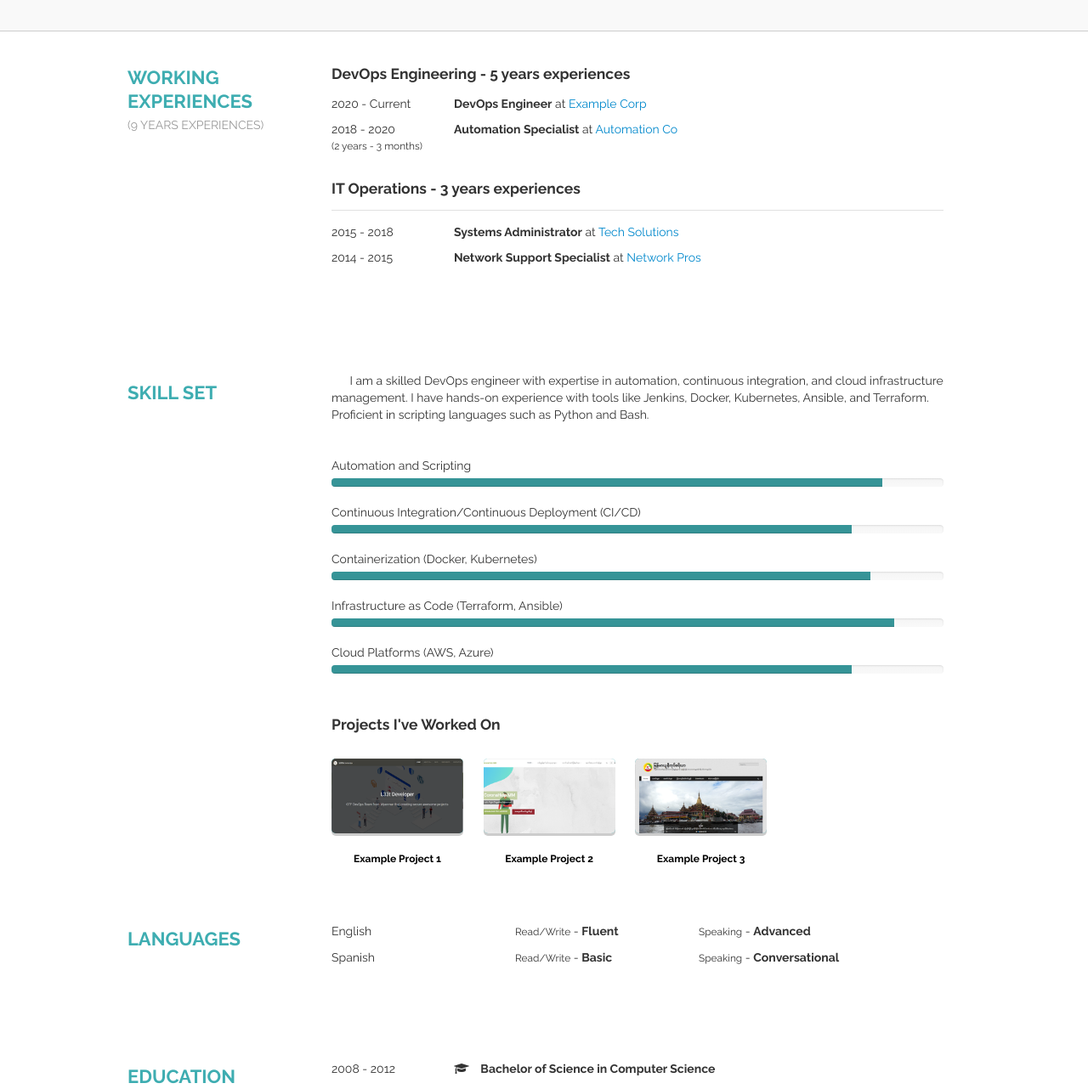
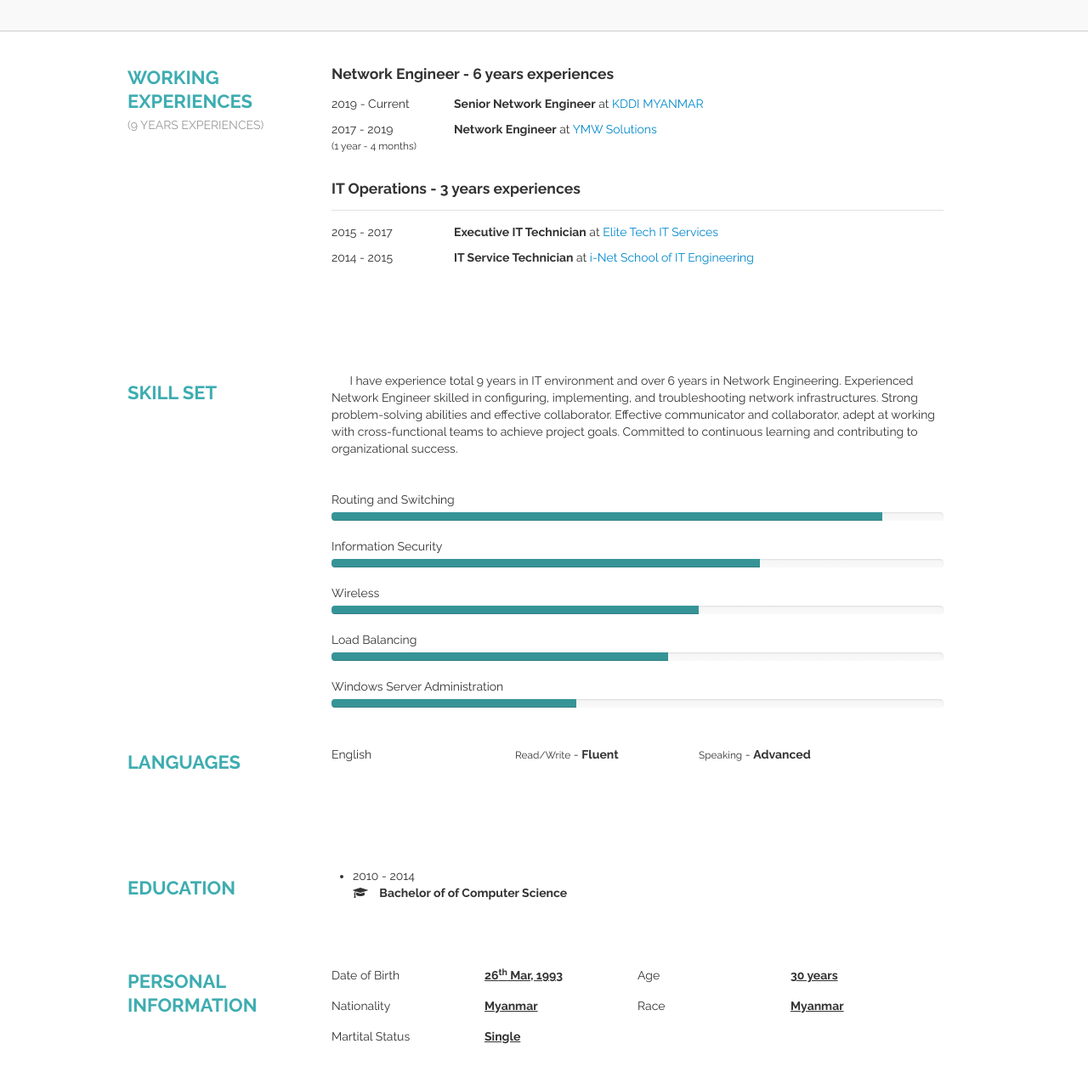
Before and after one commit to ayemyoko/ayemyoko.github.io, a plain HTML site: page index.html in a window 1280 px wide. Shown: the part 266-1548 px from the top of the page at 85% size. Drawn offline with Linux system fonts and the light colour scheme; files whose address does not match are found by name.

Commit message:
first commit

```diff
--- a/index.html
+++ b/index.html
@@ -8,10 +8,10 @@
     <link rel="apple-touch-icon" href="logo192.png" />
     <link rel="manifest" href="manifest.json" />
 
-    <title>John Doe - Resume (DevOps Engineer)</title>
-    <meta name="keywords" content="Resume, DevOps Engineer, John Doe, IT Professional" />
+    <title>Aye Myo Ko - Resume (Network Engineer)</title>
+    <meta name="keywords" content="Resume, Network Engineer, Aye Myo Ko, IT Professional" />
     <meta name="description"
-        content="Hello, I'm John Doe. This is my latest resume, showcasing my experience and skills as a DevOps Engineer. Feel free to contact me. Thank you for visiting :).">
+        content="Hello, I'm Aye Myo Ko. This is my latest resume, showcasing my experience and skills as a Network Engineer. Feel free to contact me. Thank you for visiting :).">
 
     <link rel="stylesheet" href="css/resume.css?v=1.0.0" />
     <link rel="stylesheet" href="css/animate.css" />
@@ -29,16 +29,16 @@
                         <img src="img/aboutme.png" />
                     </div>
                     <div class="rightcontent-wrapper">
-                        <div class="experience-bubble"><img src="img/experience-bubble.png" /></div>
+                        <!-- <div class="experience-bubble"><img src="img/experience-bubble.png" /></div> -->
                         <h1 class="hello">Hello, <small>I am</small></h1>
-                        <h1 class="name">JOHN DOE</h1>
-                        <h4>DevOps Engineer and Automation Specialist</h4>
+                        <h1 class="name">Aye Myo Ko</h1>
+                        <h4>Network Engineer</h4>
                         <div class="contact-wrapper">
-                            <div class="content"><a href="https://www.johndoe.dev" target="_blank"> <i
-                                        class="fa fa-laptop"></i><strong> https://www.johndoe.dev</strong></a></div>
+                            <div class="content"><a href="https://ayemyoko.github.io/" target="_blank"> <i
+                                        class="fa fa-laptop"></i><strong>ayemyoko.github.io</strong></a></div>
                             <div class="content"><a href="mailto:john@doe.dev"> <i class="fa fa-envelope"></i>
-                                    john@doe.dev</a></div>
-                            <div class="content"><i class="fa fa-mobile"></i>(+1) 123-456-7890</div>
+                                    ayemyoko.mm@gmail.com</a></div>
+                            <div class="content"><i class="fa fa-mobile"></i>(+95) 9975762496</div>
                             <div class="clearfix"></div>
                         </div>
                     </div>
@@ -62,18 +62,18 @@
 
                     <div class="rightcontent-wrapper">
                         <div class="devops-experiences">
-                            <h4><b>DevOps Engineering </b> - 5 years experiences </h4>
+                            <h4><b>Network Engineer </b> - 6 years experiences </h4>
                             <ul class="two-columns-list">
                                 <li>
-                                    <div class="years">2020 - Current</div>
-                                    <div class="company-name"><strong>DevOps Engineer</strong> at <a
-                                            href="https://example.com/">Example Corp</a></div>
+                                    <div class="years">2019 - Current</div>
+                                    <div class="company-name"><strong>Senior Network Engineer</strong> at <a
+                                            href="https://mm.kddi.com/">KDDI MYANMAR</a></div>
                                     <div class="clearfix"></div>
                                 </li>
                                 <li>
-                                    <div class="years">2018 - 2020<br /><small>(2 years - 3 months)</small></div>
-                                    <div class="company-name"><strong>Automation Specialist</strong> at <a
-                                            href="http://automationco.com">Automation Co</a> </div>
+                                    <div class="years">2017 - 2019<br /><small>(1 year - 4 months)</small></div>
+                                    <div class="company-name"><strong>Network Engineer</strong> at <a
+                                            href="http://www.ymwsolutions.com">YMW Solutions</a> </div>
                                     <div class="clearfix"></div>
                                 </li>
                             </ul>
@@ -82,15 +82,15 @@
                             <h4><b>IT Operations</b> - 3 years experiences</h4>
                             <ul class="two-columns-list">
                                 <li>
-                                    <div class="years">2015 - 2018</div>
-                                    <div class="company-name"><strong>Systems Administrator</strong> at <a
-                                            href="https://techsolution.com/">Tech Solutions</a></div>
+                                    <div class="years">2015 - 2017</div>
+                                    <div class="company-name"><strong>Executive IT Technician</strong> at <a
+                                            href="https://www.elitetech-group.com/">Elite Tech IT Services</a></div>
                                     <div class="clearfix"></div>
                                 </li>
                                 <li>
                                     <div class="years">2014 - 2015</div>
-                                    <div class="company-name"><strong>Network Support Specialist</strong> at <a
-                                            href="https://networkpros.com/">Network Pros</a></div>
+                                    <div class="company-name"><strong>IT Service Technician</strong> at <a
+                                            href="https://www.inet.edu.mm/">i-Net School of IT Engineering</a></div>
                                     <div class="clearfix"></div>
                                 </li>
                             </ul>
@@ -109,45 +109,42 @@
 
                     <div class="rightcontent-wrapper">
                         <p>
-                            &nbsp; &nbsp; &nbsp; I am a skilled DevOps engineer with expertise in automation,
-                            continuous integration, and cloud infrastructure management. I have hands-on experience
-                            with tools like Jenkins, Docker, Kubernetes, Ansible, and Terraform. Proficient in scripting
-                            languages such as Python and Bash.
+&nbsp; &nbsp; &nbsp; I have experience total 9 years in IT environment and over 6 years in Network Engineering. Experienced Network Engineer skilled in configuring, implementing, and troubleshooting network infrastructures. Strong problem-solving abilities and effective collaborator. Effective communicator  and collaborator, adept at working with cross-functional teams to achieve project goals. Committed to continuous learning and contributing to organizational success.
                         </p>
                         <ul class="skill-metrics">
                             <li>
-                                <label>Automation and Scripting</label>
+                                <label>Routing and Switching </label>
                                 <div class="progress progress-info">
                                     <div class="bar" style="width: 90%;"></div>
                                 </div>
                             </li>
                             <li>
-                                <label>Continuous Integration/Continuous Deployment (CI/CD)</label>
+                                <label>Information Security</label>
                                 <div class="progress progress-info">
-                                    <div class="bar" style="width: 85%;"></div>
+                                    <div class="bar" style="width: 70%;"></div>
                                 </div>
                             </li>
                             <li>
-                                <label>Containerization (Docker, Kubernetes)</label>
+                                <label>Wireless</label>
                                 <div class="progress progress-info">
-                                    <div class="bar" style="width: 88%;"></div>
+                                    <div class="bar" style="width: 60%;"></div>
                                 </div>
                             </li>
                             <li>
-                                <label>Infrastructure as Code (Terraform, Ansible)</label>
+                                <label>Load Balancing</label>
                                 <div class="progress progress-info">
-                                    <div class="bar" style="width: 92%;"></div>
+                                    <div class="bar" style="width: 55%;"></div>
                                 </div>
                             </li>
                             <li>
-                                <label>Cloud Platforms (AWS, Azure)</label>
+                                <label>Windows Server Administration</label>
                                 <div class="progress progress-info">
-                                    <div class="bar" style="width: 85%;"></div>
+                                    <div class="bar" style="width: 40%;"></div>
                                 </div>
                             </li>
                         </ul>
                         <br />
-                        <h4>Projects I've Worked On</h4>
+                       <!-- <h4>Projects I've Worked On</h4>
                         <ul class="experience-list">
                             <li>
                                 <a href="https://exampleproject1.com" target="_blank" class="img-wrapper">
@@ -169,7 +166,7 @@
                             </li>
                         </ul>
                     </div>
-                    <div class="clearfix"></div>
+                    <div class="clearfix"></div> -->
                 </div>
 
                 <!-- Languages //-->
@@ -188,12 +185,6 @@
                                 <div class="pull-left language"><small>Speaking</small> - <strong>Advanced</strong></div>
                                 <div class="clearfix"></div>
                             </li>
-                            <li>
-                                <div class="pull-left language">Spanish</div>
-                                <div class="pull-left language"><small>Read/Write</small> - <strong>Basic</strong></div>
-                                <div class="pull-left language"><small>Speaking</small> - <strong>Conversational</strong></div>
-                                <div class="clearfix"></div>
-                            </li>
                         </ul>
                     </div>
                     <div class="clearfix"></div>
@@ -208,11 +199,11 @@
                     </div>
 
                     <div class="rightcontent-wrapper">
-                        <ul class="two-columns-list education">
+                        <ul class="one-columns-list education">
                             <li>
-                                <div class="years">2008 - 2012</div>
+                                <div class="years">2010 - 2014</div>
                                 <div class="company-name"><strong><i class="fa fa-graduation-cap"></i> Bachelor of
-                                        Science in Computer Science</strong></div>
+                                        of Computer Science</strong></div>
                                 <div class="clearfix"></div>
                             </li>
                         </ul>
@@ -233,16 +224,16 @@
                         <ul class="two-columns-list personal-info-list">
                             <li>
                                 <div>Date of Birth</div>
-                                <div><strong><u>15<sup>th</sup> Mar, 1995</u></strong></div>
+                                <div><strong><u>26<sup>th</sup> Mar, 1993</u></strong></div>
                                 <div>Age</div>
-                                <div><strong><u>29 years</u></strong></div>
+                                <div><strong><u>30 years</u></strong></div>
                                 <div class="clearfix"></div>
                             </li>
                             <li>
                                 <div>Nationality</div>
-                                <div><strong><u>United States</u></strong></div>
+                                <div><strong><u>Myanmar</u></strong></div>
                                 <div>Race</div>
-                                <div><strong><u>Caucasian</u></strong></div>
+                                <div><strong><u>Myanmar</u></strong></div>
                                 <div class="clearfix"></div>
                             </li>
                             <li>
@@ -252,7 +243,7 @@
                             </li>
                         </ul>
                         <br>
-                        <p>
+                        <!-- <p>
                             &nbsp; &nbsp; &nbsp; I am a dedicated DevOps engineer passionate about optimizing
                             development processes and improving deployment pipelines. In my previous roles, I played a
                             key role in implementing automation, reducing manual efforts, and ensuring smooth
@@ -263,7 +254,7 @@
                             &nbsp; &nbsp; &nbsp; In my free time, I contribute to open-source projects and participate
                             in tech meetups. I believe in the power of collaboration and continuous improvement. Let's
                             connect and discuss how we can enhance the efficiency of your IT operations!
-                        </p>
+                        </p> -->
                     </div>
                     <div class="clearfix"></div>
                 </div>
@@ -282,9 +273,9 @@
                         <img src="img/resume-arrow.png" class="resume-arrow" />
                         <img src="img/hand-drawing-circle.png" class="contact-circle" />
                         <div class="salary-contact-wrapper">
-                            <div class="email"> &nbsp;<a href="mailto:thixpin@devktops.com"><i
-                                        class="fa fa-envelope"></i>thixpin@devktops.com</a></div>
-                            <div class="phone"><i class="fa fa-mobile"></i> +95 9 7962 79062</div>
+                            <div class="email"> &nbsp;<a href="mailto:ayemyoko.mm@gmail.com"><i
+                                        class="fa fa-envelope"></i>ayemyoko.mm@gmail.com</a></div>
+                            <div class="phone"><i class="fa fa-mobile"></i> +95 9 975762496</div>
                         </div>
                     </div>
                 </div>
```
Also changed, not shown: 1 other file.
